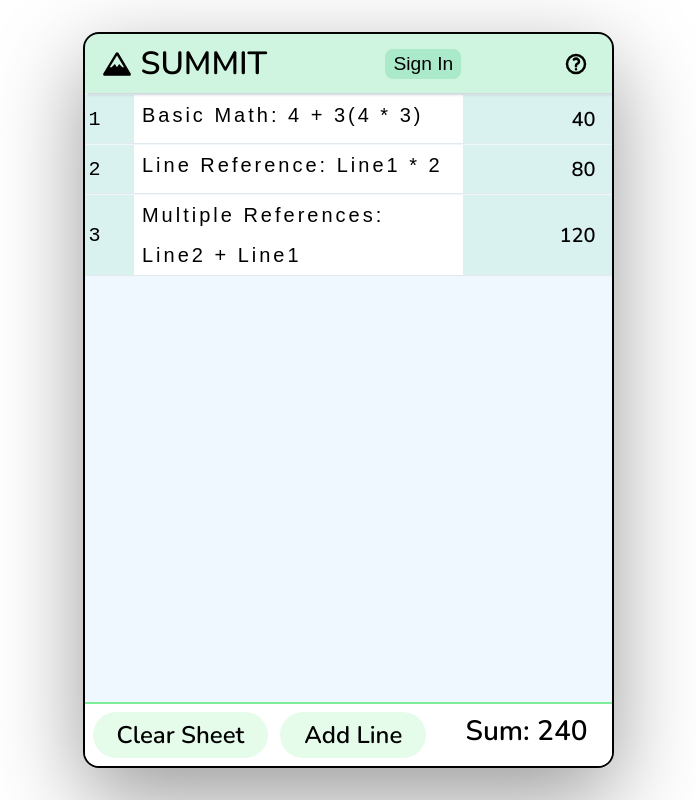
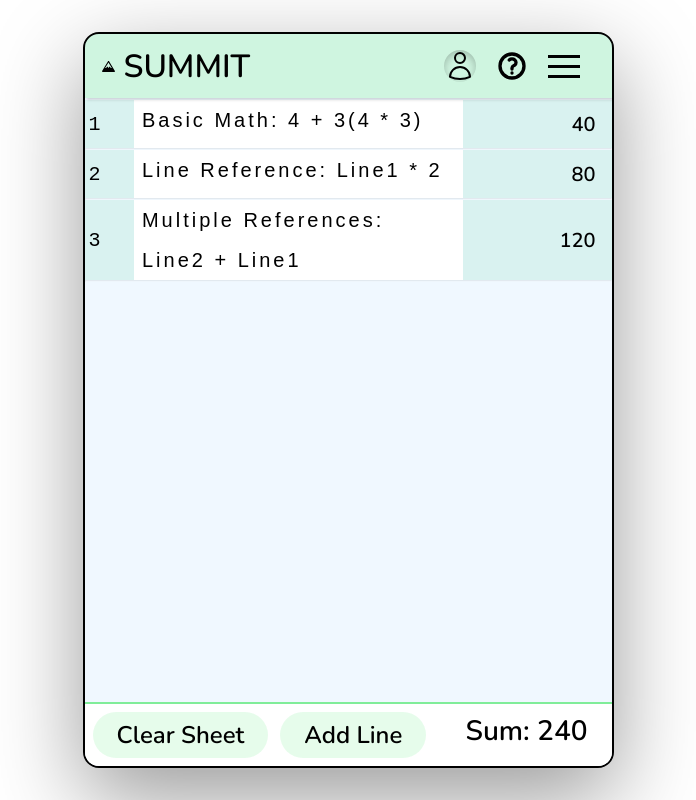
Before and after one commit to chartley1988/chartleys-calculator, a React (Vite) app: page / in a window 1280 px wide. Shown: the whole page, without its empty margins (292-988 px from the left). Built offline with nearby package versions, Linux system fonts and the light colour scheme.

Commit message:
Added user context and auth. Not complete yet

```diff
--- a/package.json
+++ b/package.json
@@ -11,10 +11,12 @@
     "coverage": "vitest run --coverage"
   },
   "dependencies": {
+    "@radix-ui/react-dropdown-menu": "^2.0.4",
     "@testing-library/jest-dom": "^5.16.5",
     "@testing-library/react": "^13.4.0",
     "eslint": "^8.31.0",
     "firebase": "^9.21.0",
+    "hamburger-react": "^2.5.0",
     "prettier": "^2.8.1",
     "react": "^18.2.0",
     "react-dom": "^18.2.0",
--- a/src/components/DataContext.jsx
+++ b/src/components/DataContext.jsx
@@ -1,4 +1,5 @@
 import { useContext, createContext, useState, useEffect } from 'react';
+import { getUserContext } from './UserContext';
 import splitString from '../math/string_parse';
 import shuntingYard from '../math/shunting_yard';
 import operateRPN from '../math/operate_RPN';
@@ -6,6 +7,7 @@ import operateRPN from '../math/operate_RPN';
 const DataContext = createContext(null);
 
 export function DataContextProvider(props) {
+	const userContext = getUserContext();
 	const [data, setData] = useState([
 		{
 			line_number: 1,
@@ -30,7 +32,7 @@ export function DataContextProvider(props) {
 	// Loads previous data from user storage
 	useEffect(() => {
 		const storedData = localStorage.getItem('userData');
-
+		console.log(userContext.user)
 		if (storedData) {
 			let data = JSON.parse(storedData);
 			data.forEach((entry) => {
@@ -39,7 +41,7 @@ export function DataContextProvider(props) {
 			updateData(data);
 		}
 
-	}, []);
+	}, [userContext.user]);
 
 	// Updates local storage
 	function updateStorage(newData) {
--- a/src/components/Header.jsx
+++ b/src/components/Header.jsx
@@ -1,34 +1,65 @@
-import { useState } from 'react';
+import { useEffect, useState } from 'react';
 import { Logo } from '../components/Logo';
-import '../css/header.css';
+import style from '../css/Header.module.css';
 import HelpButton from './HelpButton';
+import Menu from './Menu/Menu.jsx';
 import { getUserContext } from './UserContext';
 
 function Header(props) {
 	const { openHelp } = props;
+
 	return (
 		<header>
-			<div>
+			<div className={style['title-container']}>
 				<Logo />
 				SUMMIT
 			</div>
-			<SignIn />
-			<HelpButton openHelp={openHelp} />
+			<div className={style['icon-container']}>
+				<UserPicture />
+				<HelpButton />
+				<Menu openHelp={openHelp} />
+			</div>
 		</header>
 	);
 }
 
-function SignIn() {
-	const userContext = getUserContext();
-	const user = userContext.user;
+function UserPicture() {
+	const context = getUserContext();
+	const [url, setUrl] = useState(null);
+
+	useEffect(() => {
+		if (context.user) {
+			setUrl(context.user.photoURL);
+		} else {
+			setUrl(null);
+		}
+	}, [context]);
 
 	return (
-		<div style={{ display: 'flex', justifyContent: 'center' }}>
-			<h2>{user ? `${user}` : ''}</h2>
-			<button onClick={user ? userContext.signOutUser : userContext.signIn}>
-				{user ? 'Sign Out' : 'Sign In'}
-			</button>
-		</div>
+		<>
+			{url ? (
+				<div className={`${style.icon} `}>
+					<img src={url} alt='' className={style['profile-picture']} />
+				</div>
+			) : (
+				<div className={`${style.icon} `}>
+					<svg
+						xmlns='http://www.w3.org/2000/svg'
+						fill='none'
+						viewBox='0 0 24 24'
+						strokeWidth={1.5}
+						stroke='currentColor'
+						className={`w-6 h-6 ${style['profile-picture']}`}
+					>
+						<path
+							strokeLinecap='round'
+							strokeLinejoin='round'
+							d='M15.75 6a3.75 3.75 0 11-7.5 0 3.75 3.75 0 017.5 0zM4.501 20.118a7.5 7.5 0 0114.998 0A17.933 17.933 0 0112 21.75c-2.676 0-5.216-.584-7.499-1.632z'
+						/>
+					</svg>
+				</div>
+			)}
+		</>
 	);
 }
 
--- a/src/components/HelpButton.jsx
+++ b/src/components/HelpButton.jsx
@@ -1,8 +1,11 @@
+import style from '../css/Header.module.css'
+
 function HelpButton(props) {
 	const { openHelp } = props;
 
 	return (
 		<button
+			className={style.icon}
 			id='help-button'
 			onClick={(event) => {
 				event.stopPropagation();
@@ -10,7 +13,7 @@ function HelpButton(props) {
 			}}
 		>
 			<svg
-				style={{ height: '100%' }}
+				style={{ height: '100%', width: '100%' }}
 				xmlns='http://www.w3.org/2000/svg'
 				fill='none'
 				viewBox='0 0 24 24'
--- /dev/null
+++ b/src/components/Menu/Menu.jsx
@@ -0,0 +1,51 @@
+import HelpButton from '../HelpButton';
+import * as DropdownMenu from '@radix-ui/react-dropdown-menu';
+import { Fade as Hamburger } from 'hamburger-react';
+import { getUserContext } from '../UserContext';
+import style from '../Menu/Menu.module.css';
+
+function Menu(props) {
+	const { openHelp } = props;
+
+	return (
+		<DropdownMenu.Root>
+			<DropdownMenu.Trigger>
+				<Hamburger size={32} />
+			</DropdownMenu.Trigger>
+
+			<DropdownMenu.Content className={style['menu-container']}>
+				<DropdownMenu.Item className={style['menu-item']}>
+					<SignIn />
+				</DropdownMenu.Item>
+
+				<DropdownMenu.Item
+					className={style['menu-item']}
+					onSelect={() => {
+						openHelp();
+					}}
+				>
+					Help
+					<HelpButton openHelp={openHelp} />
+				</DropdownMenu.Item>
+			</DropdownMenu.Content>
+		</DropdownMenu.Root>
+	);
+}
+
+function SignIn() {
+	const userContext = getUserContext();
+	const user = userContext.user;
+
+	return (
+		<div style={{ display: 'flex', justifyContent: 'center' }}>
+			<button
+				className={style.hamburger}
+				onClick={user ? userContext.signOutUser : userContext.signIn}
+			>
+				{user ? 'Sign Out' : 'Sign In'}
+			</button>
+		</div>
+	);
+}
+
+export default Menu;
--- /dev/null
+++ b/src/components/Menu/Menu.module.css
@@ -0,0 +1,16 @@
+.menu-container {
+    padding: 0.5rem;
+
+    display: flex;
+    flex-direction: column;
+
+    border-radius: 0.5rem;
+    background-color: white;
+    box-shadow: rgba(0, 0, 0, 0.35) 0px 5px 15px;
+
+    font-size: 1.25rem;
+}
+
+.hamburger {
+    background-color: none;
+}
--- a/src/components/UserContext.jsx
+++ b/src/components/UserContext.jsx
@@ -10,7 +10,7 @@ export default function UserContextProvider(props){
     async function signIn() {
         var provider = new GoogleAuthProvider();
         await signInWithPopup(getAuth(), provider);
-        setUser(getAuth().currentUser.displayName)
+        setUser(getAuth().currentUser)
     }
 
     function signOutUser() {
--- /dev/null
+++ b/src/css/Header.module.css
@@ -0,0 +1,54 @@
+header {
+    padding: 0.5rem;
+    padding-left: 1rem;
+    padding-right: 1.5rem;
+
+    grid-column: 1/3;
+    grid-row: 1/2;
+    background-color: rgb(var(--accent),0.3);
+    box-shadow: rgba(0, 0, 0, 0.15) 1.95px 1.95px 2.6px;
+    z-index: 3;
+
+    display: flex;
+    flex-direction: row;
+    justify-content: space-between;
+    align-items: center;
+}
+
+.icon-container {
+    display: flex;
+    flex-direction: row;
+    align-items: center;
+    gap: 0.25rem;
+}
+
+.icon {
+    flex: 1;
+    padding: 8px;
+    width: 48px;
+    height: 48px;
+}
+
+.profile-picture {
+    border-radius: 50%;
+    width: 100%;
+    height: 100%;
+    box-shadow: rgba(0, 0, 0, 0.24) 0px 3px 8px inset;
+
+}
+
+.title-container {
+    color: var(--font);
+    font-family: 'Nunito', sans-serif;
+    font-size: 2rem;
+    font-weight: 900;
+
+    align-items: center;
+    gap: 0.5rem;
+    display: flex;
+}
+
+.title-container > svg {
+    height: 100%;
+    width: auto;
+}
--- a/src/css/header.css
+++ /dev/null
@@ -1,51 +0,0 @@
-header {
-    padding: 0.5rem;
-    padding-left: 1rem;
-    padding-right: 1.5rem;
-
-    grid-column: 1/3;
-    grid-row: 1/2;
-    background-color: rgb(var(--accent),0.3);
-    box-shadow: rgba(0, 0, 0, 0.15) 1.95px 1.95px 2.6px;
-    z-index: 3;
-
-    display: flex;
-    flex-direction: row;
-    justify-content: space-between;
-    align-items: center;
-}
-
-header > div {
-
-
-    color: var(--font);
-    font-family: 'Nunito', sans-serif;
-    font-size: 2rem;
-    font-weight: 900;
-
-    display: flex;
-    align-items: center;
-    gap: 0.5rem;
-}
-
-header > div >  svg {
-    width: 2rem;
-    height: 2rem;
-    color: var(--font);
-}
-
-#help-button {
-    width: 2rem;
-    height: 2rem;
-    color: var(--font);
-
-    background: none;
-    border: none;
-
-    transition-duration: 0.2s;
-}
-
-#help-button:hover {
-    transform: scale(1.2) rotate(15deg);
-    transition-duration: 0.2s;
-}
--- a/src/css/main.css
+++ b/src/css/main.css
@@ -75,9 +75,16 @@ code {
 	border-radius: 0.2rem;
 }
 
+header > div > button {
+	background: none;
+}
+
+header > div > button:hover {
+	background: none;
+}
+
 button {
 	font-size: 1.2rem;
-	padding: 0.25rem 0.5rem;
 	color: var(--font);
 	background-color: rgb(var(--accent-2), 0.3);
 	border: none;
```
Also changed, not shown: public/mountain-15.svg (deleted), 1 other file (tests, documents, lock files or other folders).
